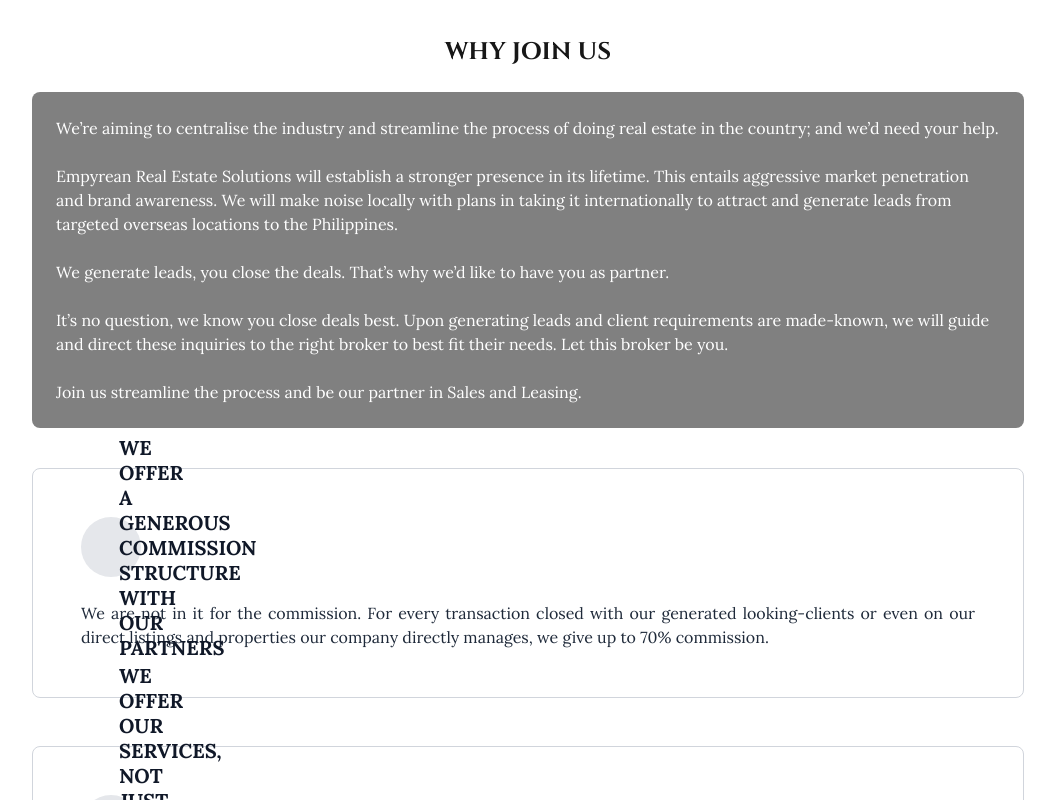
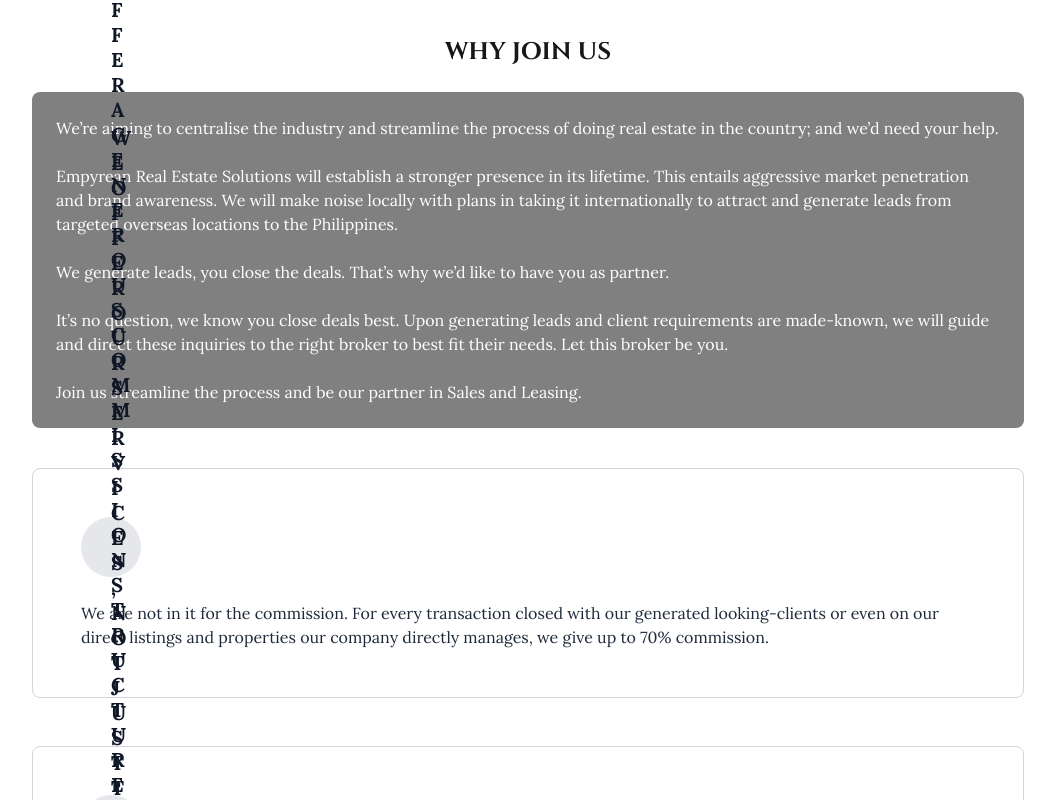
Before and after one commit to Empyrean25/empyrean, a Next.js app: page /on-work/services/broker-agent in a window 1280 px wide. Shown: the part 780-1580 px from the top of the page, without its empty margins (112-1167 px from the left). Built offline with nearby package versions, Linux system fonts and the light colour scheme.

Commit message:
Update content-card.tsx

```diff
--- a/src/components/content-card.tsx
+++ b/src/components/content-card.tsx
@@ -15,22 +15,16 @@ export function ContentCard({
     <div
       className={`border border-gray-300 rounded-lg p-8 md:p-12 ${className}`}
     >
-      <div className="flex flex-col gap-6">
-        <div className="flex gap-0">
-          {/* Circle */}
+      <div className="flex flex-col md:items-start gap-6">
+        <div className="flex items-center gap-4">
           <div className="relative min-w-[60px] h-[60px]">
             <div className="bg-gray-200 rounded-full w-full h-full" />
-            {/* Title positioned inside and overflowing right */}
-            <div className="absolute top-1/2 left-1/2 -translate-y-1/2 text-xl font-bold uppercase text-gray-900 leading-tight whitespace-pre-wrap w-[calc(100vw-160px)] max-w-[calc(100%-80px)] pl-2">
+            <div className="absolute top-1/2 left-1/2 -translate-y-1/2 text-xl font-bold uppercase text-gray-900 leading-tight text-left break-words pr-4 w-[calc(100%-60px)] max-w-[calc(100%-60px)]">
               {title}
             </div>
           </div>
         </div>
-
-        {/* Description */}
-        <p className="text-[14px] md:text-base text-gray-800 text-justify">
-          {description}
-        </p>
+        <p className="text-[14px] md:text-base text-gray-800">{description}</p>
       </div>
     </div>
   );
```
